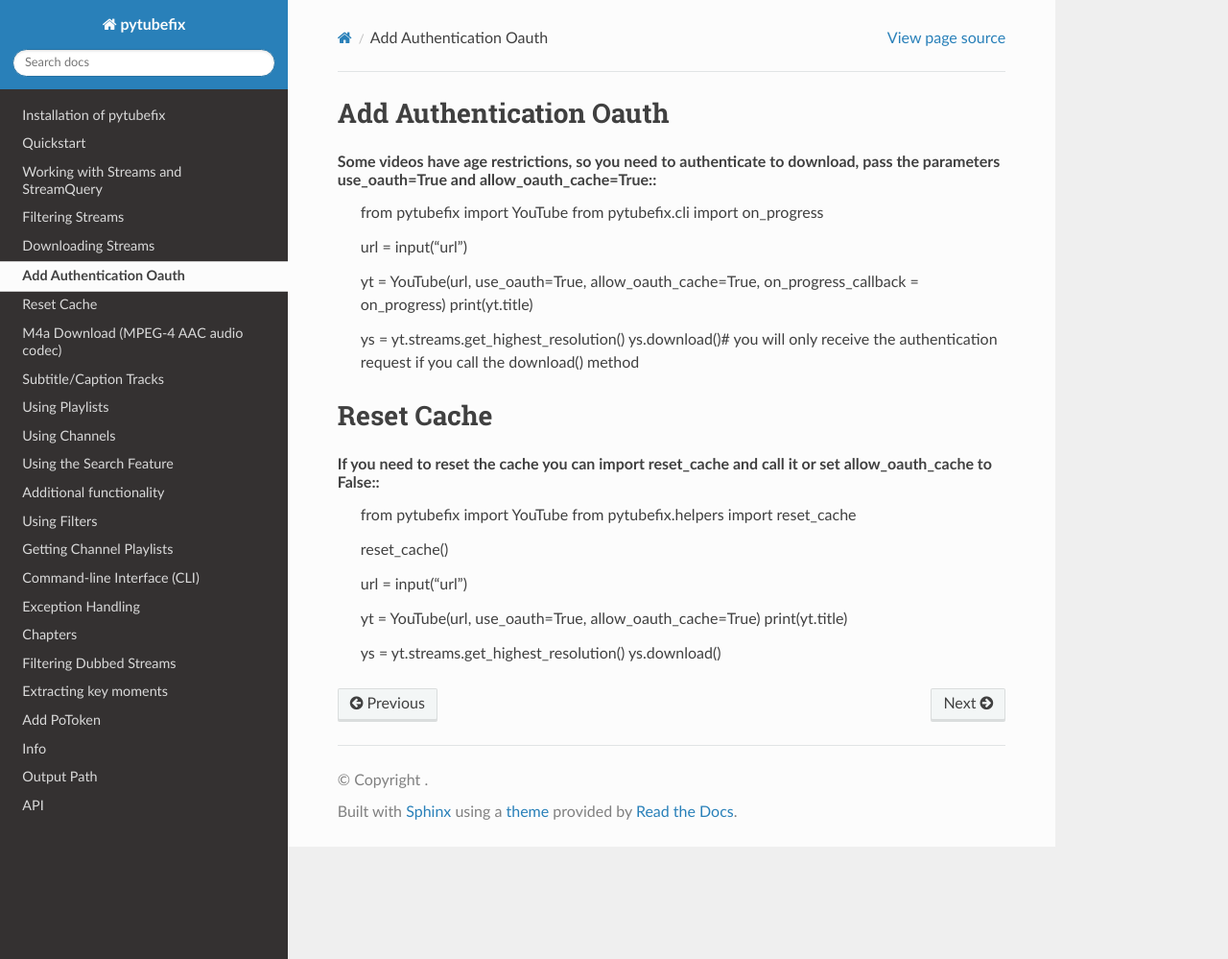
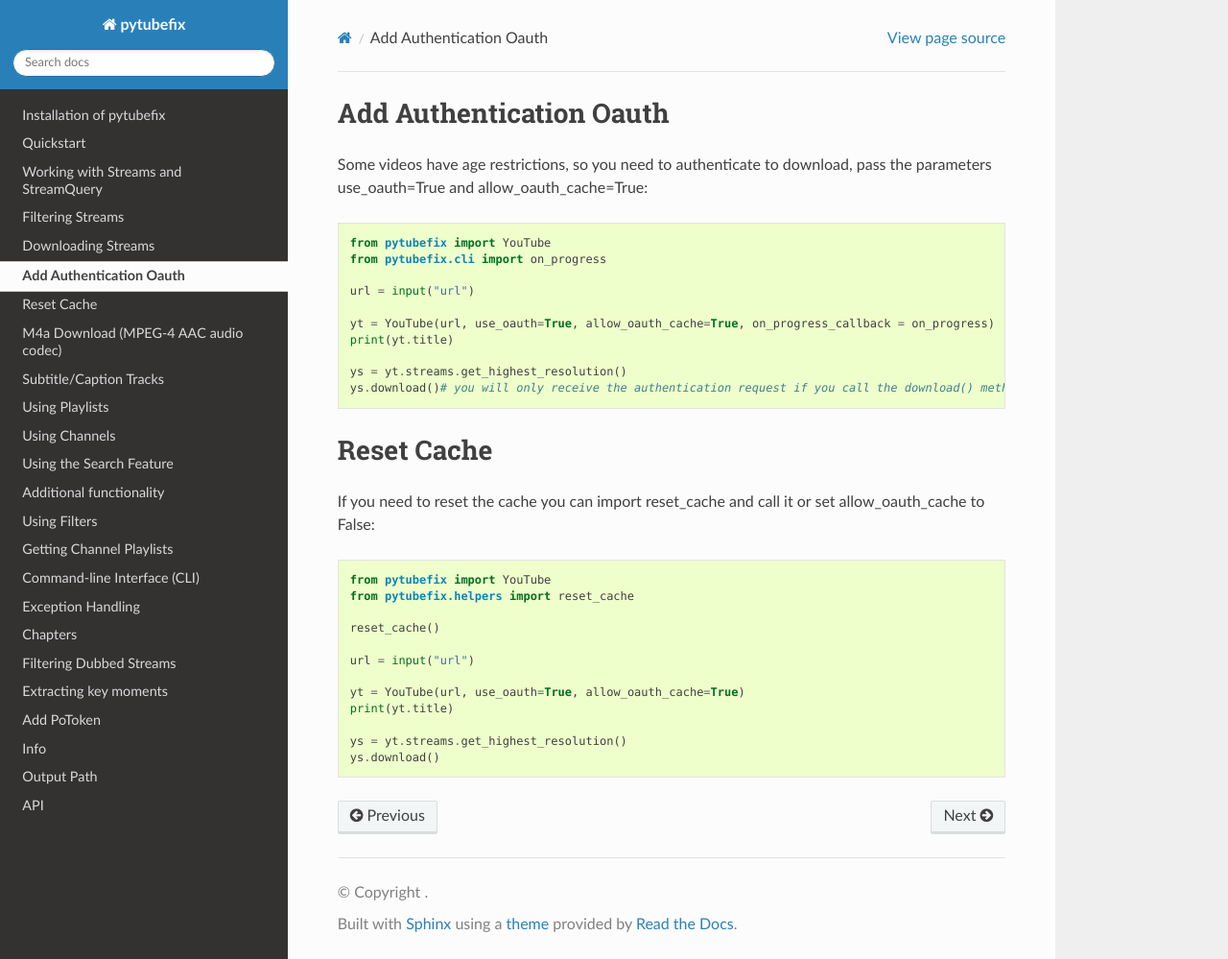
Before and after one commit to JuanBindez/pytubefix, a Sphinx documentation site: the page built from docs/user/auth.rst, in a window 1280 px wide and 999 px high. Shown: the whole window at 96% size. Built offline with Sphinx 7.4.7 and the Read the Docs theme 3.1.0, drawn with Linux system fonts in a browser that asks for light colours.

```diff
--- a/docs/user/auth.rst
+++ b/docs/user/auth.rst
@@ -3,7 +3,8 @@
 Add Authentication Oauth
 ========================
 
-**Some videos have age restrictions, so you need to authenticate to download, pass the parameters use_oauth=True and allow_oauth_cache=True**::
+Some videos have age restrictions, so you need to authenticate to download, pass the parameters use_oauth=True and allow_oauth_cache=True::
+
     from pytubefix import YouTube
     from pytubefix.cli import on_progress
 
@@ -19,7 +20,8 @@ Add Authentication Oauth
 Reset Cache
 ===========
 
-**If you need to reset the cache you can import reset_cache and call it or set allow_oauth_cache to False**::
+If you need to reset the cache you can import reset_cache and call it or set allow_oauth_cache to False::
+
     from pytubefix import YouTube
     from pytubefix.helpers import reset_cache
 
```
